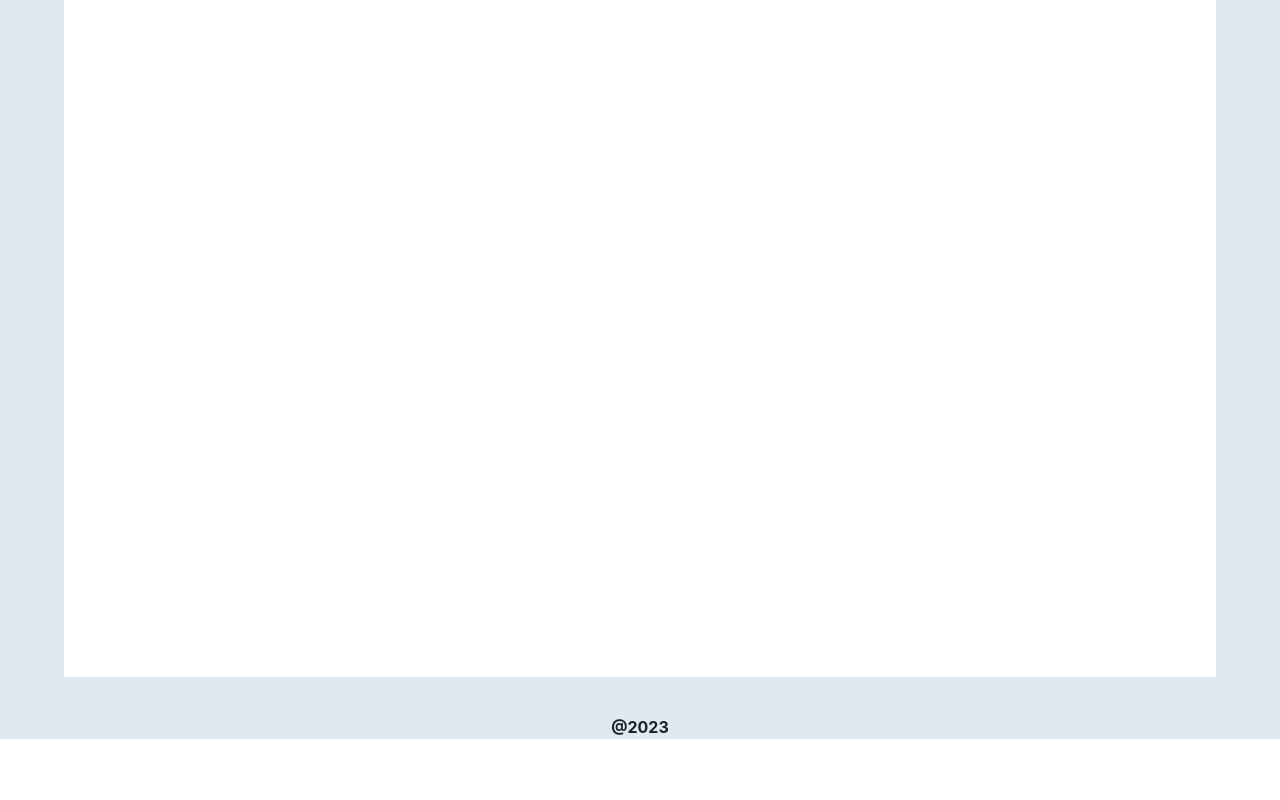
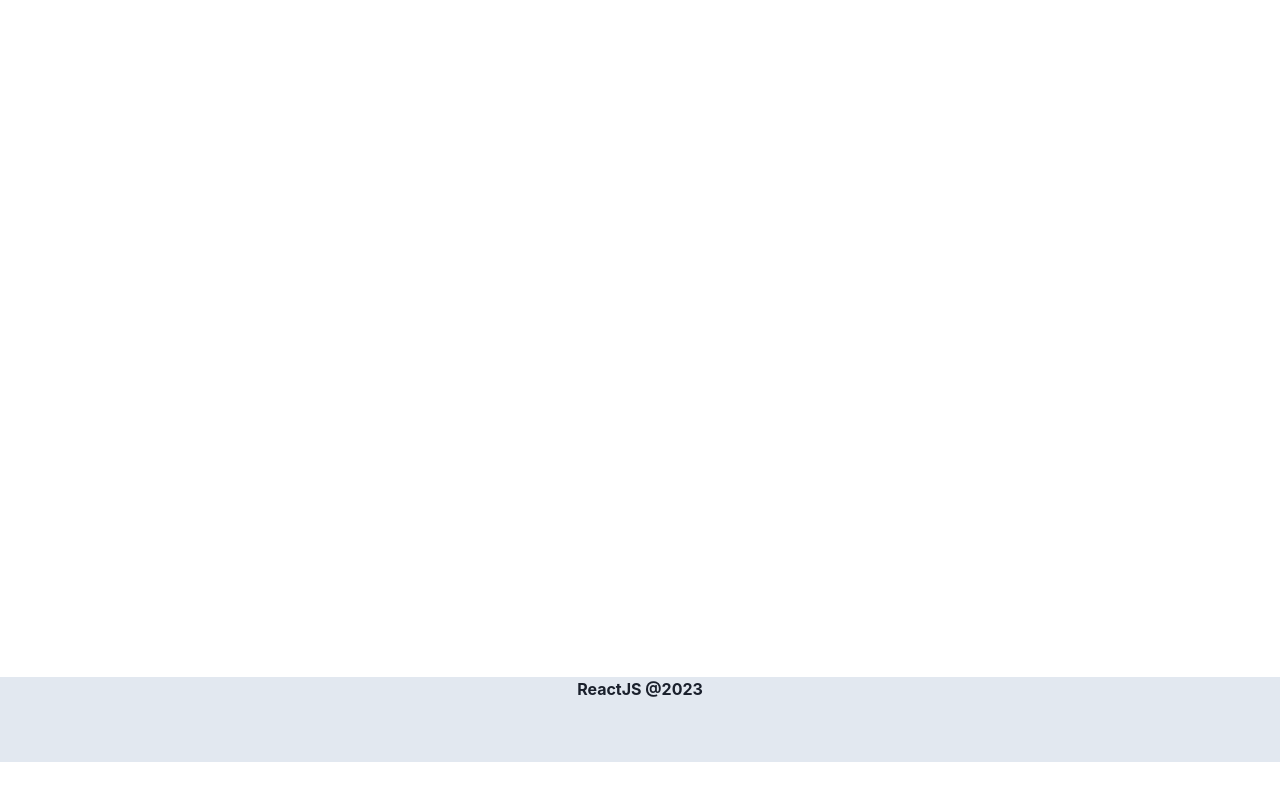
Before and after one commit to wasmont/teste_fullstack_php, a React (Create React App) app in the folder frontend/: page /contato in a window 1280 px wide. Shown: the part 354-1154 px from the top of the page. After the commit the page ends 1116 px from the top, so only its background shows below. Built offline with nearby package versions, Linux system fonts and the light colour scheme.

Commit message:
[Update] - Ajustes Css Footer

```diff
--- a/frontend/public/index.html
+++ b/frontend/public/index.html
@@ -7,7 +7,7 @@
     <meta name="theme-color" content="#000000" />
     <meta
       name="description"
-      content="Web site created using create-react-app"
+      content="desafio fullstack reactjs"
     />
     <link rel="apple-touch-icon" href="%PUBLIC_URL%/logo192.png" />
     <!--
@@ -24,7 +24,7 @@
       work correctly both with client-side routing and a non-root public URL.
       Learn how to configure a non-root public URL by running `npm run build`.
     -->
-    <title>React App</title>
+    <title>Desafio - Fullstack</title>
   </head>
   <body>
     <noscript>You need to enable JavaScript to run this app.</noscript>
--- a/frontend/src/App.css
+++ b/frontend/src/App.css
@@ -78,8 +78,10 @@
   display: flex;
   flex-direction: column;
   align-items: center;
-  margin-top: 3%;
+  margin-top: 0%;
   font-weight: bold;
+  height: 85px;
+  bottom: 0;
 }
 
 .Contato{
--- a/frontend/src/Base.js
+++ b/frontend/src/Base.js
@@ -9,7 +9,7 @@ import { faHouse, faAddressBook } from "@fortawesome/free-solid-svg-icons";
 function Base() {
 
   return (
-    <div className="Posicao-contato">
+    <>
       <header className="App-header">
         <Text fontSize='32px' as="b" color='white'>Desafio - Fullstack</Text>
       </header>
@@ -23,8 +23,8 @@ function Base() {
           <Route exact path="/contato" element={<Contato/>} />
         </Routes>
       </Router>
-      <footer className='Footer'>@2023</footer>
-    </div>
+      <footer className='Footer'>ReactJS @2023</footer>
+    </>
   );
 
 }
```
